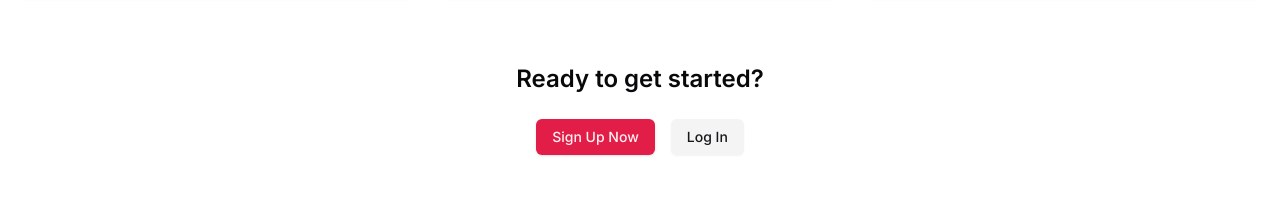
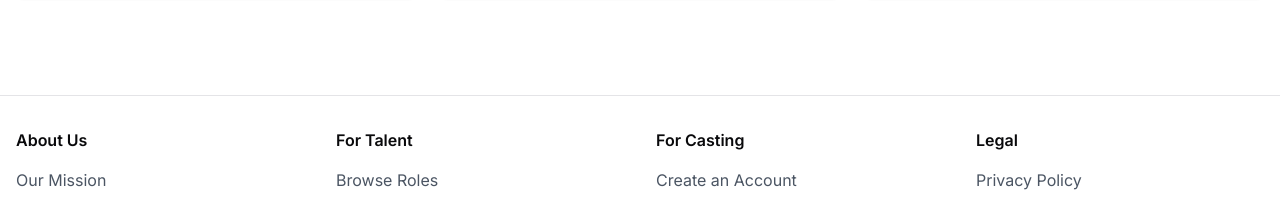
Before and after one commit to Charlie-Ward/CastConnect, a Next.js app: page / in a window 1280 px wide. Shown: the part 555-759 px from the top of the page. Built offline with nearby package versions, Linux system fonts and the light colour scheme; no server answers.

Commit message:
Removed homepage bottom buttons

```diff
--- a/src/app/page.tsx
+++ b/src/app/page.tsx
@@ -74,13 +74,13 @@
           </div>
         </div>
 
-        <div className="mt-16 text-center">
+        {/* <div className="mt-16 text-center">
           <h2 className="text-2xl font-semibold mb-6">Ready to get started?</h2>
           <div className="flex justify-center gap-4">
             <Button variant="default"><Link href='/signup'>Sign Up Now</Link></Button>
             <Button variant="secondary"><Link href='/signin'>Log In</Link></Button>
           </div>
-        </div>
+        </div> */}
       </div>
     </div>
   );
```
Lines whose indentation alone changed are shown as unchanged.
